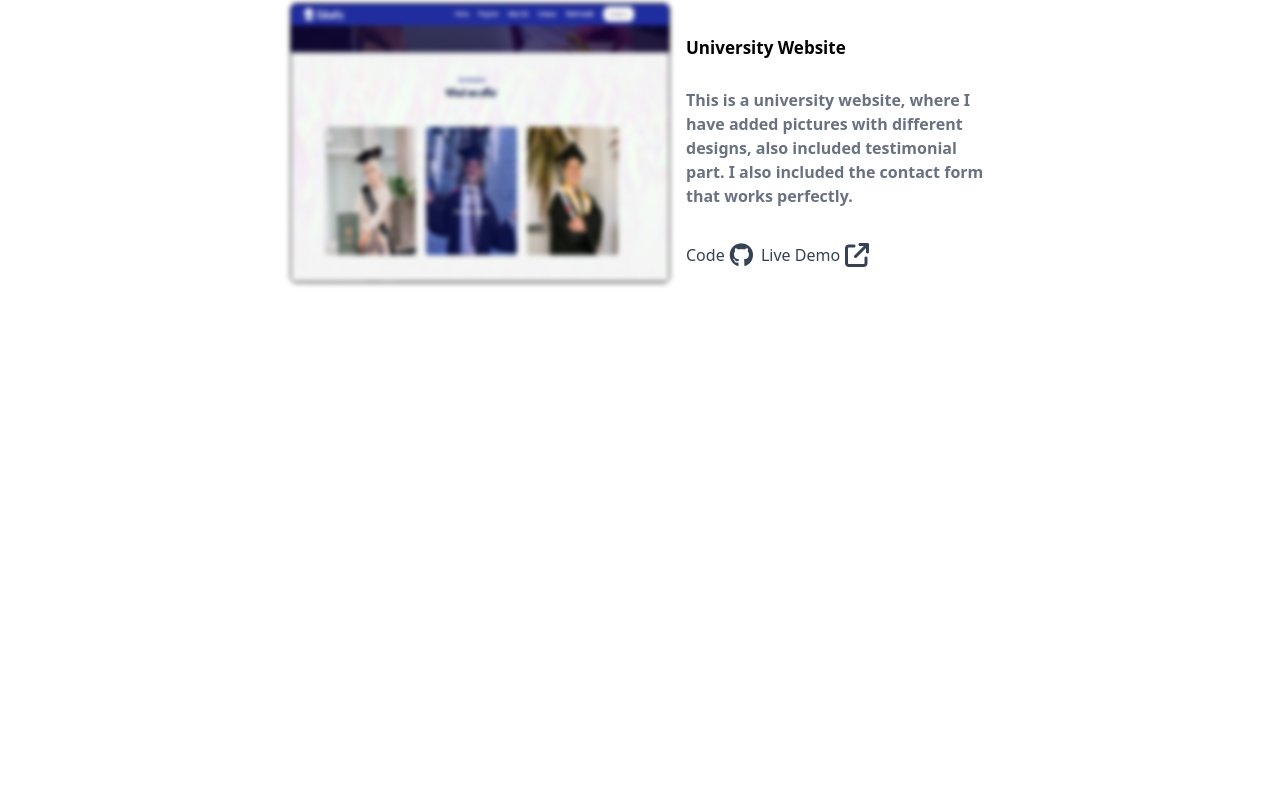
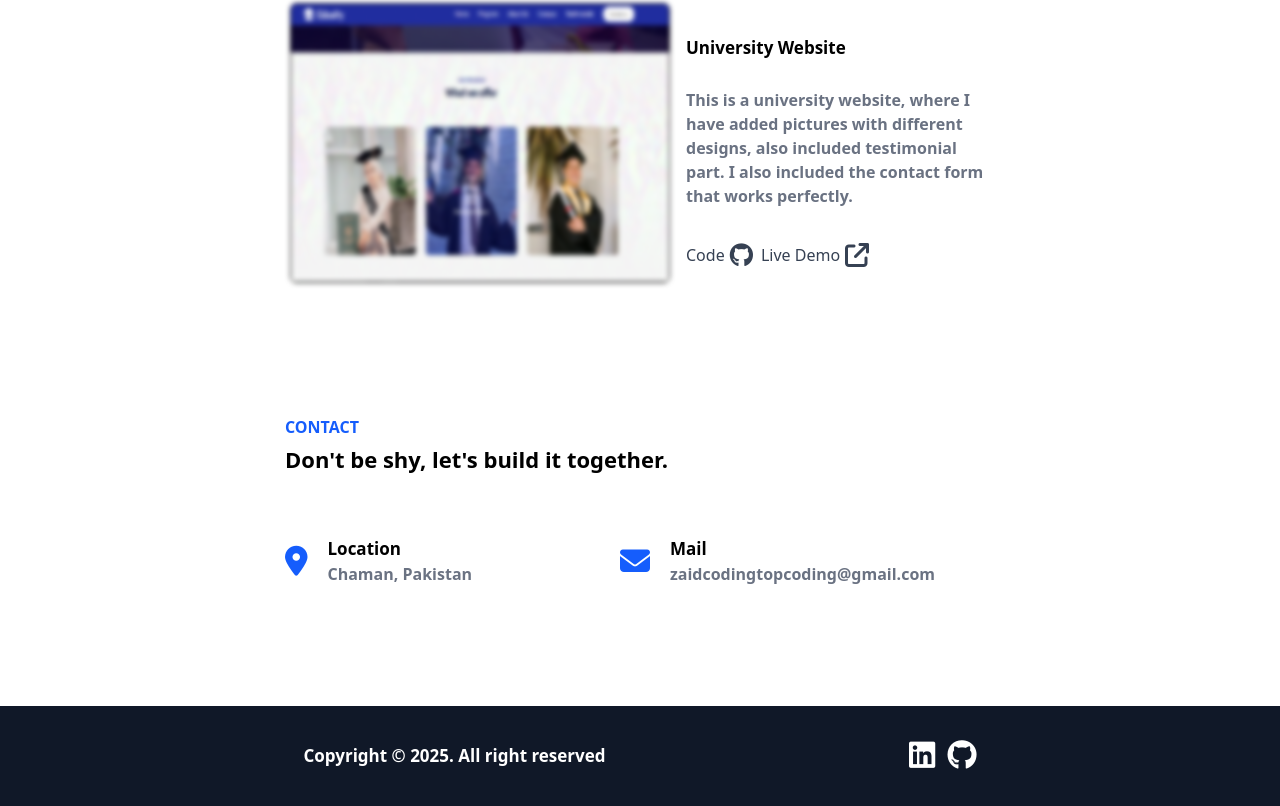
Before and after one commit to mrZaidDev/Portfolio, a React (Vite) app: page / in a window 1280 px wide. Shown: the part 2110-2916 px from the top of the page. Before the commit the page ends 2521 px from the top, so only its background shows below. Built offline with nearby package versions, Linux system fonts and the light colour scheme.

Commit message:
added contact and footer section to the portfolio

```diff
--- a/index.html
+++ b/index.html
@@ -11,7 +11,7 @@
       referrerpolicy="no-referrer"
     />
     <meta name="viewport" content="width=device-width, initial-scale=1.0" />
-    <title>Vite + React</title>
+    <title>Zaid Khan</title>
   </head>
   <body>
     <div id="root"></div>
--- a/src/App.jsx
+++ b/src/App.jsx
@@ -1,4 +1,6 @@
 import About from './Components/About.jsx'
+import Contact from './Components/Contact.jsx'
+import Footer from './Components/Footer.jsx'
 import Hero from './Components/Hero.jsx'
 import Projects from './Components/Projects.jsx'
 
@@ -8,6 +10,8 @@ const App = () => {
       <Hero />
       <About />
       <Projects />
+      <Contact />
+      <Footer />
     </div>
   )
 }
--- /dev/null
+++ b/src/Components/Contact.jsx
@@ -0,0 +1,37 @@
+
+const Contact = () => {
+  return (
+      <section className="w-full h-auto  my-20 flex items-center flex-col px-10 pb-10 ">
+            {/* Projects heading */}
+      <div className="w-[280px] md:w-[650px] md:mr-15">
+        <p className="text-blue-600 text-[16px] my-1 font-extrabold uppercase text[14px] mr-60">
+          Contact
+        </p>
+        <h1 className="text-[22px] font-bold">
+          Don't be shy, let's build it together.
+        </h1>
+        {/* Icons */}
+        <div className="icons flex flex-col gap-5  mt-15 md:flex-row md:justify-between">
+            {/* Icon 1 + desc */}
+          <div className="icon flex items-center gap-5">
+              <i className="fa-solid fa-location-dot text-3xl text-blue-600"></i>
+            <div className="location-desc">
+                <h4 className="text-[17px] font-bold">Location</h4>
+                <p className="text-gray-500 font-semibold text-[16px]">Chaman, Pakistan</p>
+            </div>
+          </div>
+            {/* Icon 2 + desc */}
+          <div className="icon flex items-center gap-5">
+              <i className="fa-solid fa-envelope text-3xl text-blue-600"></i>
+            <div className="location-desc">
+                <h4 className="text-[17px] font-bold">Mail</h4>
+                <p className="text-gray-500 font-semibold text-[16px]">zaidcodingtopcoding@gmail.com</p>
+            </div>
+          </div>
+        </div>
+      </div>
+      </section>
+  )
+}
+
+export default Contact
--- /dev/null
+++ b/src/Components/Footer.jsx
@@ -0,0 +1,21 @@
+
+const Footer = () => {
+  return (
+    <footer className="w-full h-[100px] flex items-center justify-evenly bg-gray-900">
+        {/* footer Text */}
+              <p className="text-white text-[17px] font-bold">Copyright &copy; {new Date().getFullYear()}. All right reserved</p>
+               {/* Icons  */}
+          <div>
+            <a target="_blank" href="https://www.linkedin.com/in/zaid-khan-b5833931a/">
+              <i className="fab fa-linkedin text-3xl text-white"></i>
+            </a>
+            <a target="_blank" href="https://github.com/mrZaidDev">
+              {" "}
+              <i className="fab fa-github text-3xl text-white ml-2"></i>
+            </a>
+          </div>
+    </footer>
+  )
+}
+
+export default Footer
```
